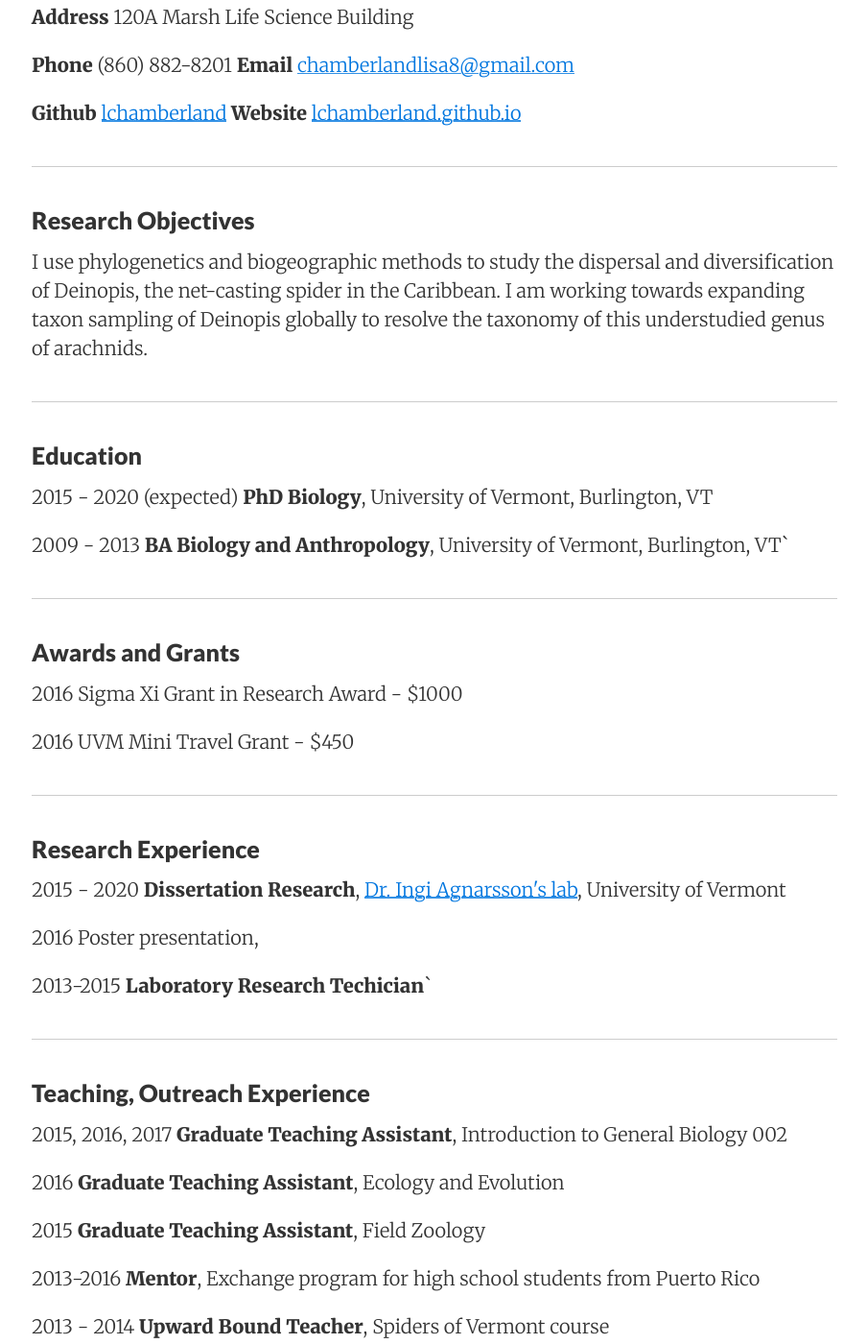
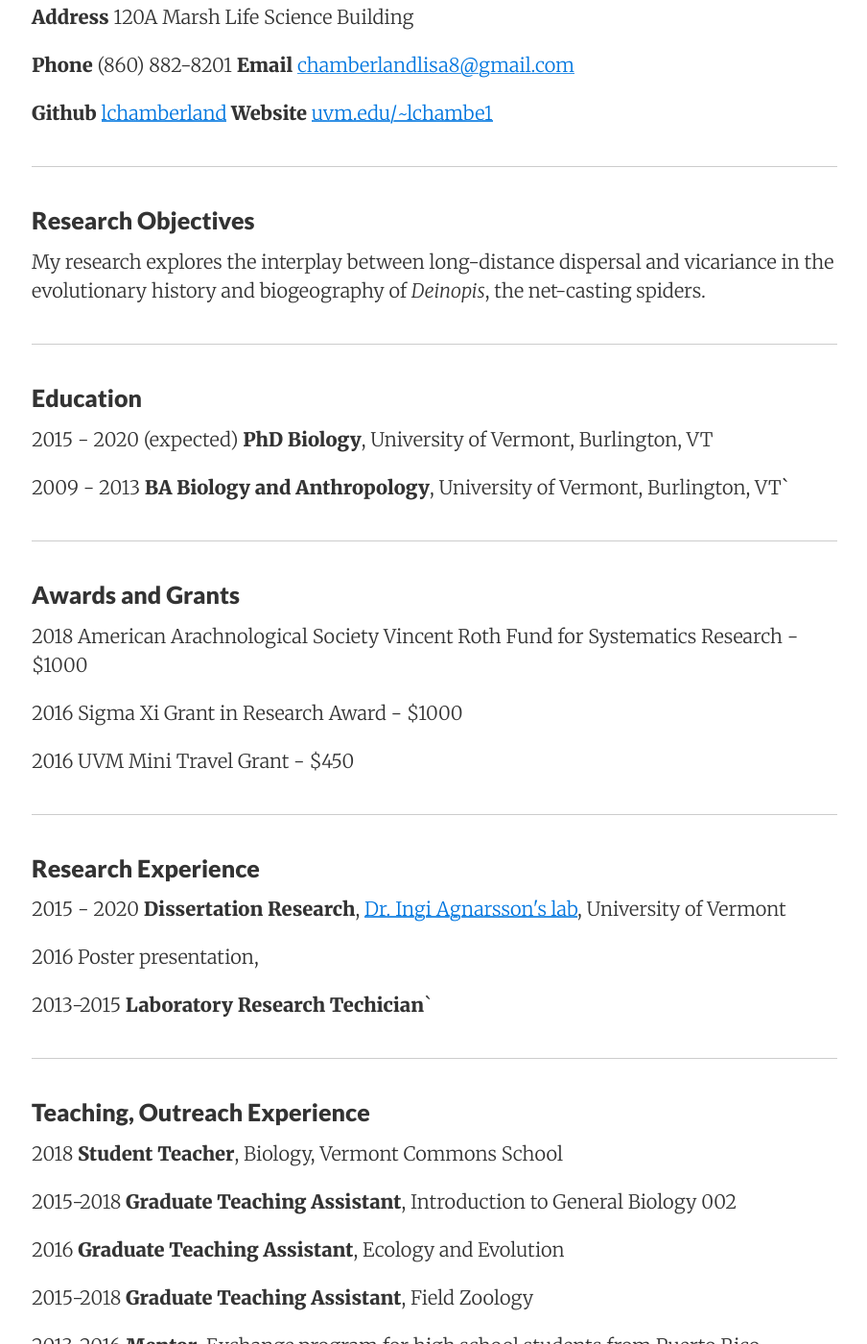
Before and after one commit to lchamberland/lchamberland.github.io, a Jekyll site: the page built from CV.md, in a window 1280 px wide and 1400 px high, scrolled down 269 px. Shown: the whole window at 96% size, without its empty margins (187-1091 px from the left). Built offline with Jekyll 4.4.1, drawn with Linux system fonts in a browser that asks for light colours; our own code applies the rules of GitHub Pages for plain Markdown files; some of the changed text lies outside the part shown.

Commit message:
Update CV.md

```diff
--- a/CV.md
+++ b/CV.md
@@ -1,16 +1,17 @@
 <h1>Lisa Chamberland</h1>
 <p><strong>Address</strong> 120A Marsh Life Science Building</p>
 <p><strong>Phone</strong> (860) 882-8201     <strong>Email</strong> <a href='mailto:chamberlandlisa8@gmail.com' target='_blank' >chamberlandlisa8@gmail.com</a></p>
-<p><strong>Github</strong> <a href='https://github.com/lchamberland'>lchamberland</a>     <strong>Website</strong> <a href='https://lchamberland.github.io'>lchamberland.github.io</a> </p>
+<p><strong>Github</strong> <a href='https://uvm.edu/~lchambe1'>lchamberland</a>     <strong>Website</strong> <a href='https://uvm.edu/~lchambe1'>uvm.edu/~lchambe1</a> </p>
 <hr />
 <h3>Research Objectives</h3>
-<p>I use phylogenetics and biogeographic methods to study the dispersal and diversification of Deinopis, the net-casting spider in the Caribbean. I am working towards expanding taxon sampling of Deinopis globally to resolve the taxonomy of this understudied genus of arachnids.</p>
+<p>My research explores the interplay between long-distance dispersal and vicariance in the evolutionary history and biogeography of <i>Deinopis</i>, the net-casting spiders.</p>
 <hr />
 <h3>Education</h3>
 <p>2015 - 2020 (expected) <strong>PhD Biology</strong>, University of Vermont, Burlington, VT</p>
 <p>2009 - 2013 <strong>BA Biology and Anthropology</strong>, University of Vermont, Burlington, VT`</p>
 <hr />
 <h3>Awards and Grants</h3>
+<p>2018					American Arachnological Society Vincent Roth Fund for Systematics Research - $1000</p>
 <p>2016					Sigma Xi Grant in Research Award - $1000</p>
 <p>2016					UVM Mini Travel Grant - $450</p>
 <hr />
@@ -20,17 +21,15 @@
 <p>2013-2015				<strong>Laboratory Research Techician</strong>`</p>
 <hr />
 <h3>Teaching, Outreach Experience</h3>
-<p>2015, 2016, 2017			<strong>Graduate Teaching Assistant</strong>, Introduction to General Biology 002</p>
+<p>2018			<strong>Student Teacher</strong>, Biology, Vermont Commons School</p>
+<p>2015-2018			<strong>Graduate Teaching Assistant</strong>, Introduction to General Biology 002</p>
 <p>2016					<strong>Graduate Teaching Assistant</strong>, Ecology and Evolution</p>
-<p>2015 					<strong>Graduate Teaching Assistant</strong>, Field Zoology</p>
+<p>2015-2018 					<strong>Graduate Teaching Assistant</strong>, Field Zoology</p>
 <p>2013-2016				<strong>Mentor</strong>, Exchange program for high school students from Puerto Rico</p>
 <p>2013 - 2014				<strong>Upward Bound Teacher</strong>, Spiders of Vermont course</p>
 <hr />
-<p></p>
-<p></p>
-<p></p>
-<p></p>
-<p></p>
+<h3>Publications</h3>
+<p><strong>Chamberland, L.</strong>, McHugh, A.K., Kechejian, S., Binford, G., Bond, J.E., Coddington, J., Dolman, G., Hamilton, C.A., Harvey, M.S., Kuntner, M., Agnarsson, I. 2018. From Gondwana to GAARlandia: Evolutionary history and biogeography of <i>Deinopis</i> the ogre-faced spiders. <i>Journal of Biogeography</i></p>
 <p></p>
 <pre lang='undefined'>
 
```
